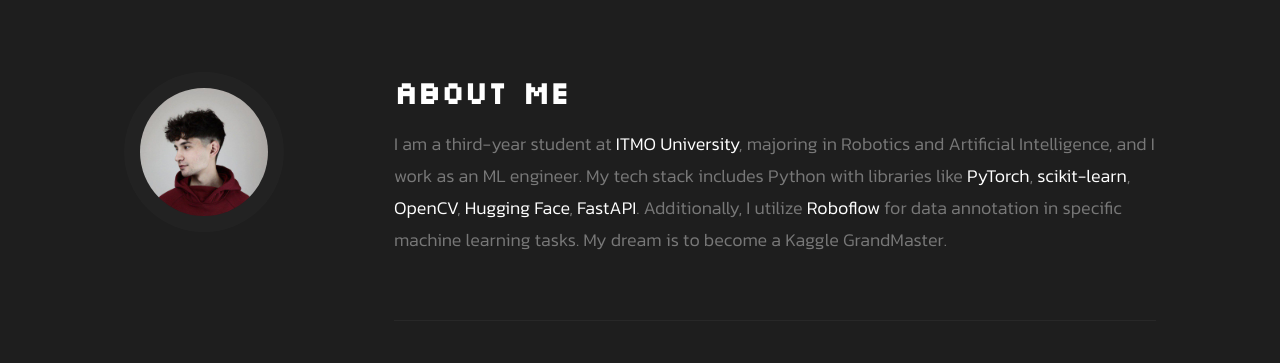
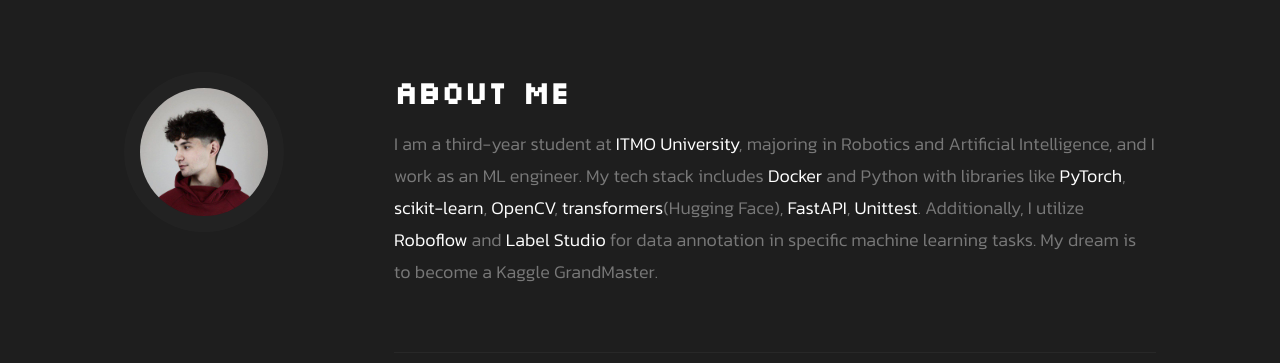
Before and after one commit to dimkablin/dimkablin.github.io, a plain HTML site: page index.html in a window 1280 px wide. Shown: the part 936-1299 px from the top of the page. Drawn offline with Linux system fonts and the light colour scheme.

Commit message:
Update index.html

```diff
--- a/index.html
+++ b/index.html
@@ -112,7 +112,7 @@
             <div class="column large-9 tab-12 s-about__content">
                 <h3>About Me</h3>
                 <p >
-                I am a third-year student at <span>ITMO University</span>, majoring in Robotics and Artificial Intelligence, and I work as an ML engineer. My tech stack includes Python with libraries like <span>PyTorch</span>, <span>scikit-learn</span>, <span>OpenCV</span>, <span>Hugging Face</span>, <span>FastAPI</span>. Additionally, I utilize <span>Roboflow</span> for data annotation in specific machine learning tasks. My dream is to become a Kaggle GrandMaster.
+                I am a third-year student at <span>ITMO University</span>, majoring in Robotics and Artificial Intelligence, and I work as an ML engineer. My tech stack includes <span>Docker</span> and Python with libraries like <span>PyTorch</span>, <span>scikit-learn</span>, <span>OpenCV</span>, <span>transformers</span>(Hugging Face), <span>FastAPI</span>, <span>Unittest</span>. Additionally, I utilize <span>Roboflow</span> and <span>Label Studio</span> for data annotation in specific machine learning tasks. My dream is to become a Kaggle GrandMaster.
                 </p>
 
                 <hr>
```
